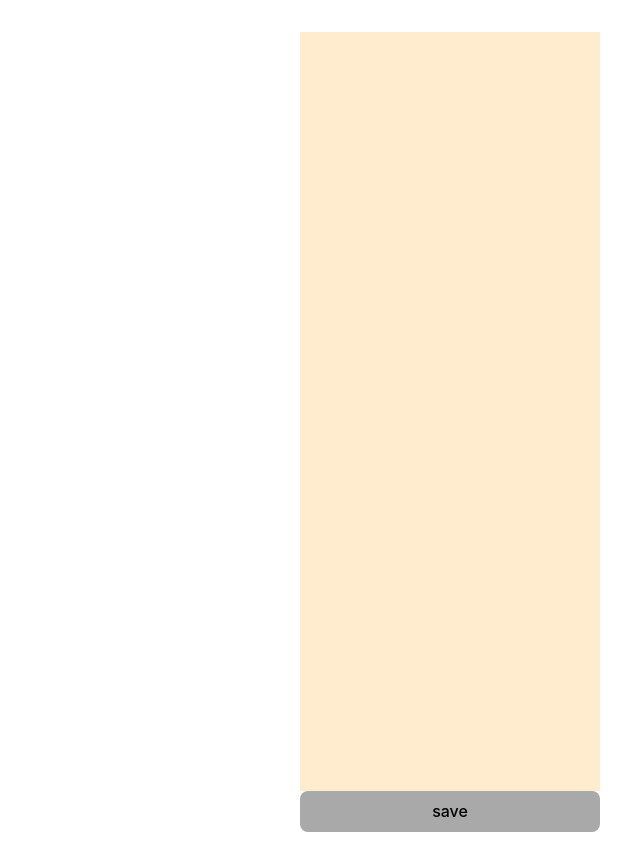
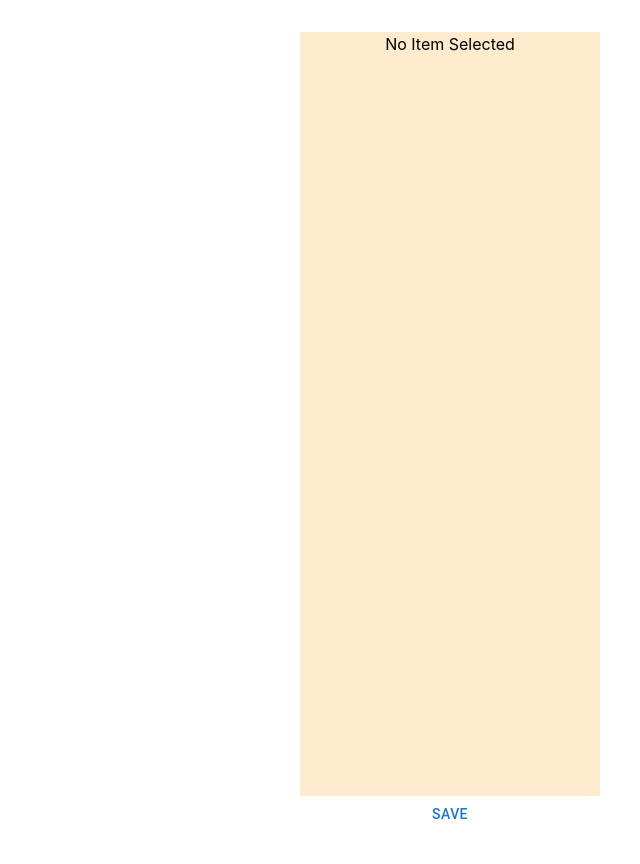
Before and after one commit to boffskbob/lens-case, a React (Vite) app: page / in a window 1280 px wide. Shown: the whole page, without its empty margins (640-1280 px from the left). Built offline with nearby package versions, Linux system fonts and the light colour scheme.

Commit message:
use MUI componenets for formatting, add desired text formatting

```diff
--- a/package.json
+++ b/package.json
@@ -15,7 +15,7 @@
     "@mui/material": "^6.2.1",
     "react": "^18.3.1",
     "react-dom": "^18.3.1",
-    "react-native": "^0.76.5"
+    "react-native-web": "^0.19.13"
   },
   "devDependencies": {
     "@eslint/js": "^9.17.0",
--- a/src/App.css
+++ b/src/App.css
@@ -83,4 +83,6 @@
 
 .textFormat{
   color:black;
+  display : inline-block;
+  padding : 10;
 }
--- a/src/App.jsx
+++ b/src/App.jsx
@@ -1,6 +1,6 @@
-import { useState } from 'react'
-import {TextField} from 'react-native'
-import './App.css'
+import { useState } from 'react';
+import { Box, Button, Stack, TextField } from '@mui/material';
+import './App.css';
 
 const DEFAULT_DIAMETER = 50;
 
@@ -73,8 +73,10 @@ function App() {
       ))}
       </div>
       <div id='selection-container'>
-        <div id="selections">{selected != null && <div className='textFormat'>item selected</div>}</div>
-        <button id='save-button'>save</button>
+        <div id="selections">{selected != null ?
+          <Stack direction="row" spacing={2}><Box>Radius</Box><TextField/></Stack> : <Box className='textFormat'>No Item Selected</Box>
+          }</div>
+        <Button>save</Button>
       </div>
     </div>
   )
```
Also changed, not shown: 1 other file (tests, documents, lock files or other folders).
